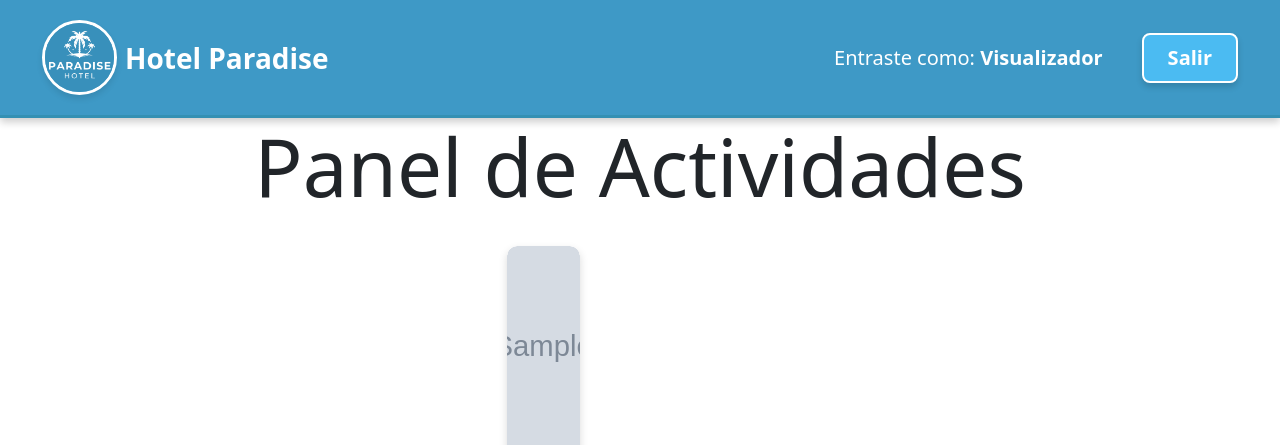
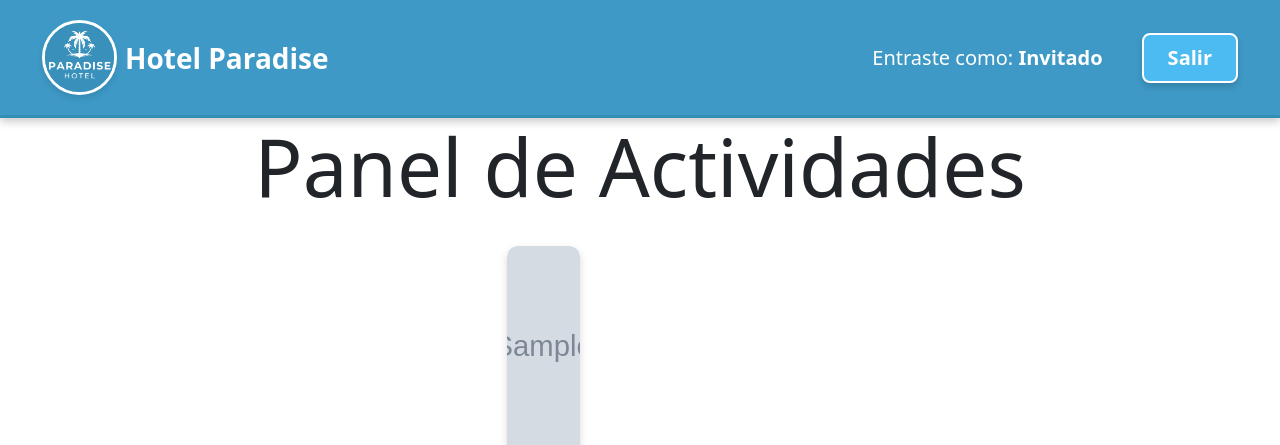
Before and after one commit to ariel-seijo/hotel-paradise, a PHP site: page /hotel-paradise/PAGINAS/actividades.php in a window 1280 px wide. Shown: the top 445 px of the page. Run offline with PHP 8.4, Linux system fonts and the light colour scheme; tables that the repository leaves empty or names only in its code hold one stand-in row (values such as "Sample post"); grey boxes marked "Sample" are stand-in pictures.

Commit message:
Ajustes en el navbar

```diff
--- a/PAGINAS/navbar.php
+++ b/PAGINAS/navbar.php
@@ -1,6 +1,6 @@
 <?php
 session_start();
-$rol = 'Visualizador'; // Valor por defecto si no hay sesión activa
+$rol = 'Invitado'; // Valor por defecto si no hay sesión activa
 
 if (isset($_SESSION['isAdmin'])) {
   if ($_SESSION['isAdmin'] == 1) {
```
Also changed, not shown: IMAGENES/gimnasia.jpg (added).
